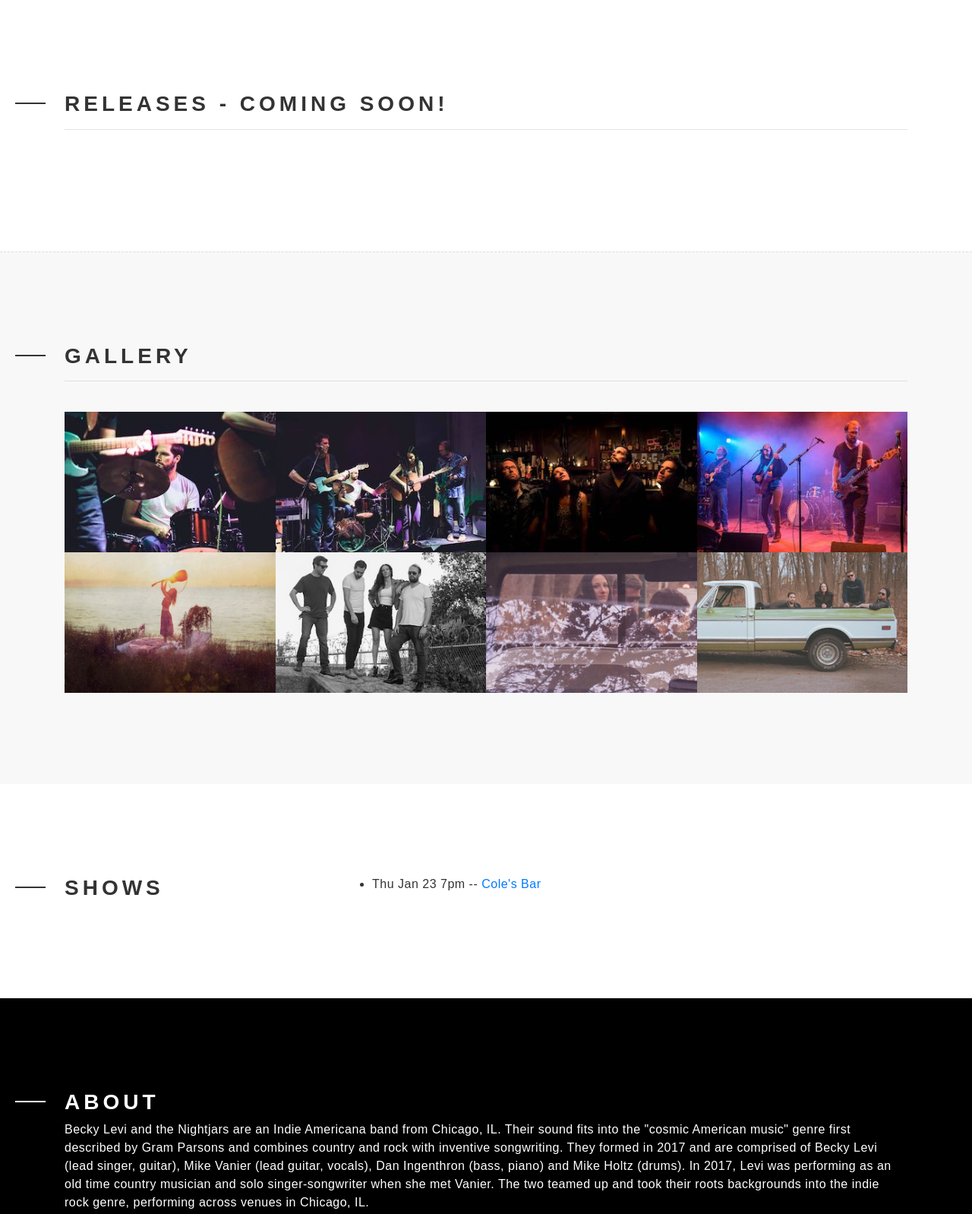
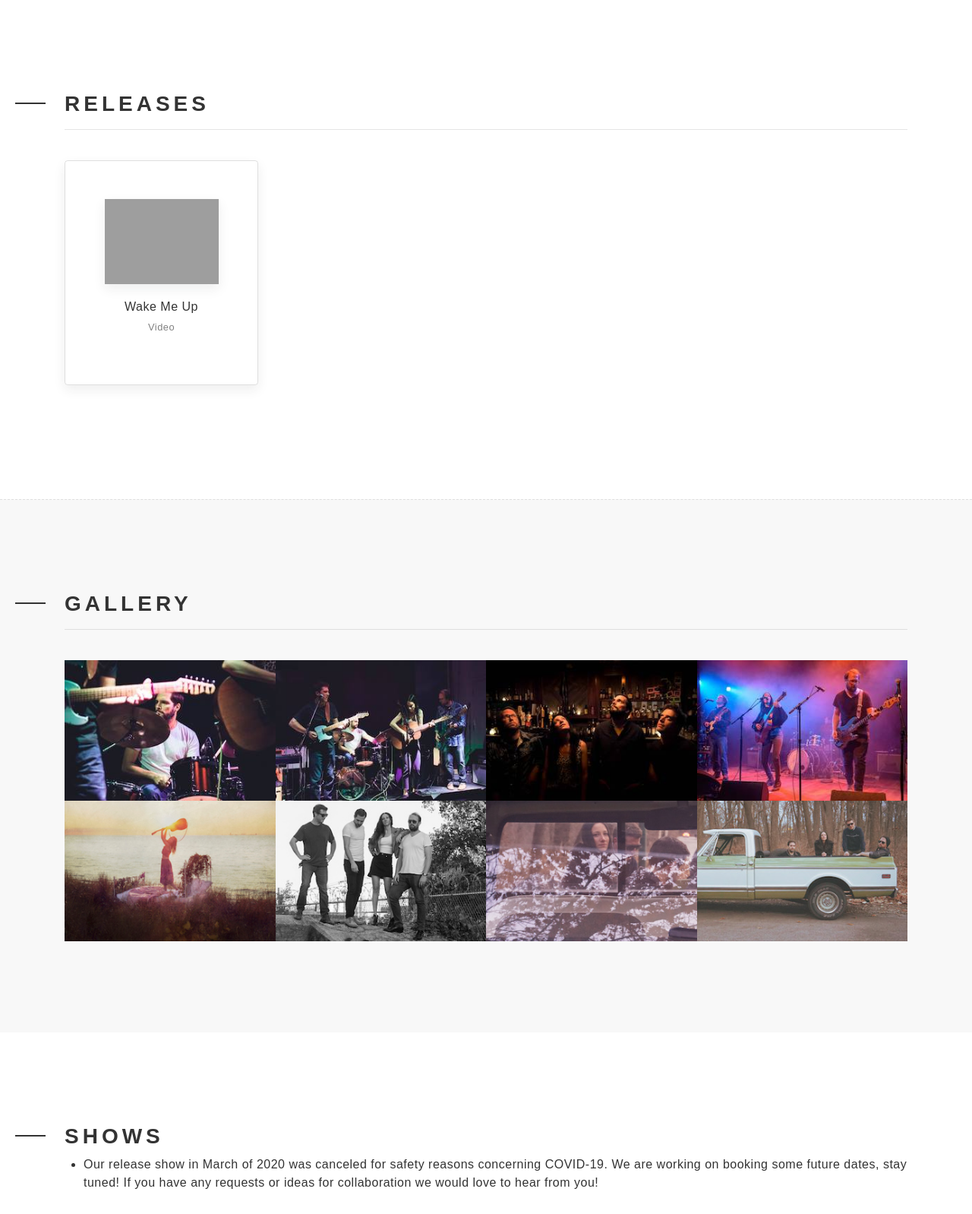
Before and after one commit to daningenthron/nightjars, a plain HTML site: page index.html in a window 1280 px wide. Shown: the part 960-2558 px from the top of the page at 76% size. Drawn offline with nearby package versions, Linux system fonts and the light colour scheme; grey boxes are pictures that could not be loaded; a web font is replaced by a local one.

Commit message:
Update shows and add release

```diff
--- a/index.html
+++ b/index.html
@@ -62,18 +62,18 @@
         <div class="container">
             <div class="row">
                 <div class="col-lg-12">
-                    <h3>Releases - Coming Soon!<span></span></h3>
+                    <h3>Releases<span></span></h3>
                     <hr>
                     <br>
                 </div>
-                <!-- <div class="col-lg-3 col-sm-6">
+                <div class="col-lg-3 col-sm-6">
                     <div class="box">
                         <img src="images/BL_WakeMeUp_RASTER.png" alt="Wake Me Up">
                         <h5>Wake Me Up</h5>
                         <p><a href="" style='color:grey'>Video</a></p>
                     </div>
                 </div>
-                <div class="col-lg-3 col-sm-6">
+                <!-- <div class="col-lg-3 col-sm-6">
                     <div class="box">
                         <img src="images/BL_WakeMeUp_RASTER.png" alt="Wake Me Up">
                         <h5>Wake Me Up</h5>
@@ -130,8 +130,8 @@
                     <h3>Shows <span></span></h3>
                 </div>
                 <ul>
-                    <!-- <li>Check back for shows as they're announced!</li> -->
-                    <li>Thu Jan 23 7pm -- <a href="https://www.colesbarchicago.com">Cole's Bar</a></li>
+                    <li>Our release show in March of 2020 was canceled for safety reasons concerning COVID-19. We are working on booking some future dates, stay tuned! If you have any requests or ideas for collaboration we would love to hear from you!</li>
+                    <!-- <li>Thu Jan 23 7pm -- <a href="https://www.colesbarchicago.com">Cole's Bar</a></li> -->
                 </ul>
             </div>
         </div>
```
